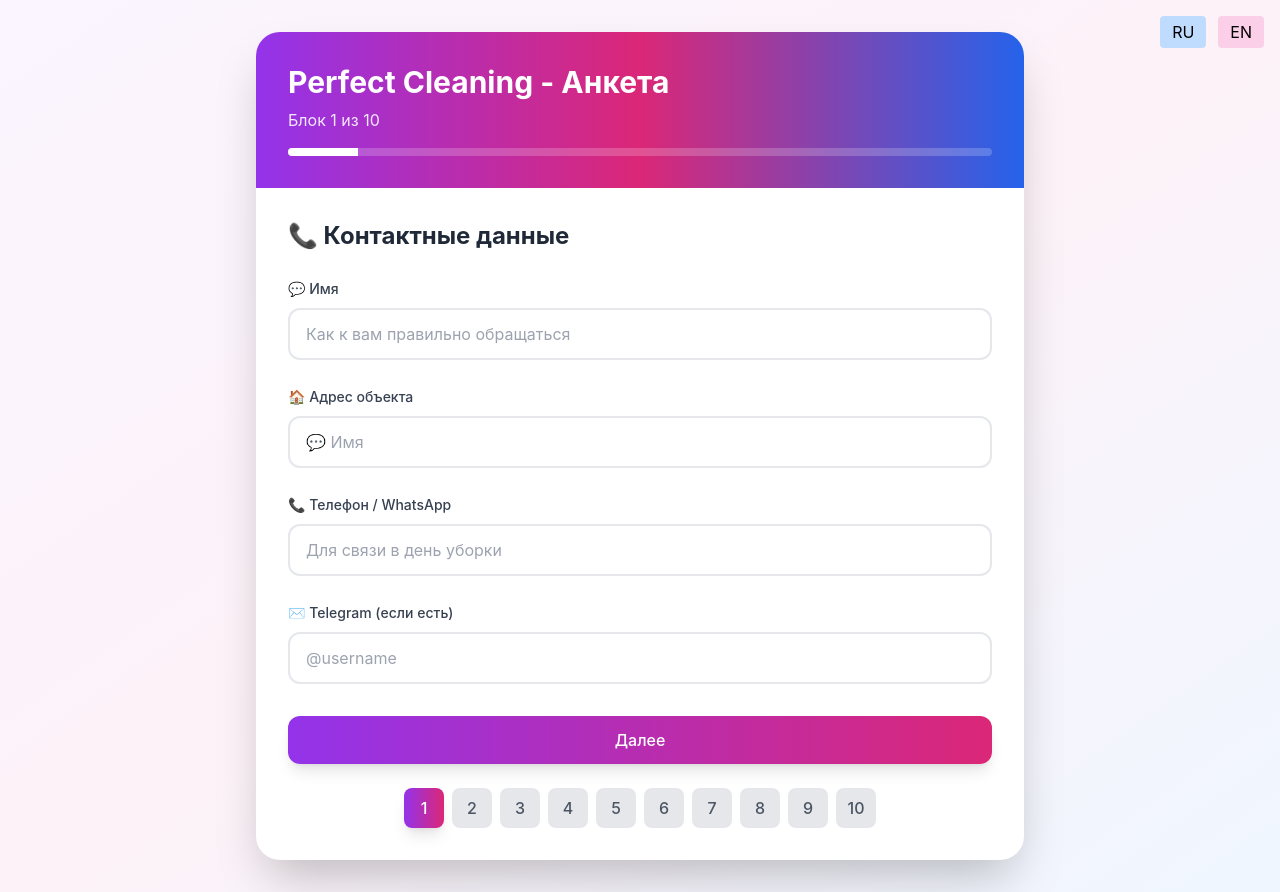
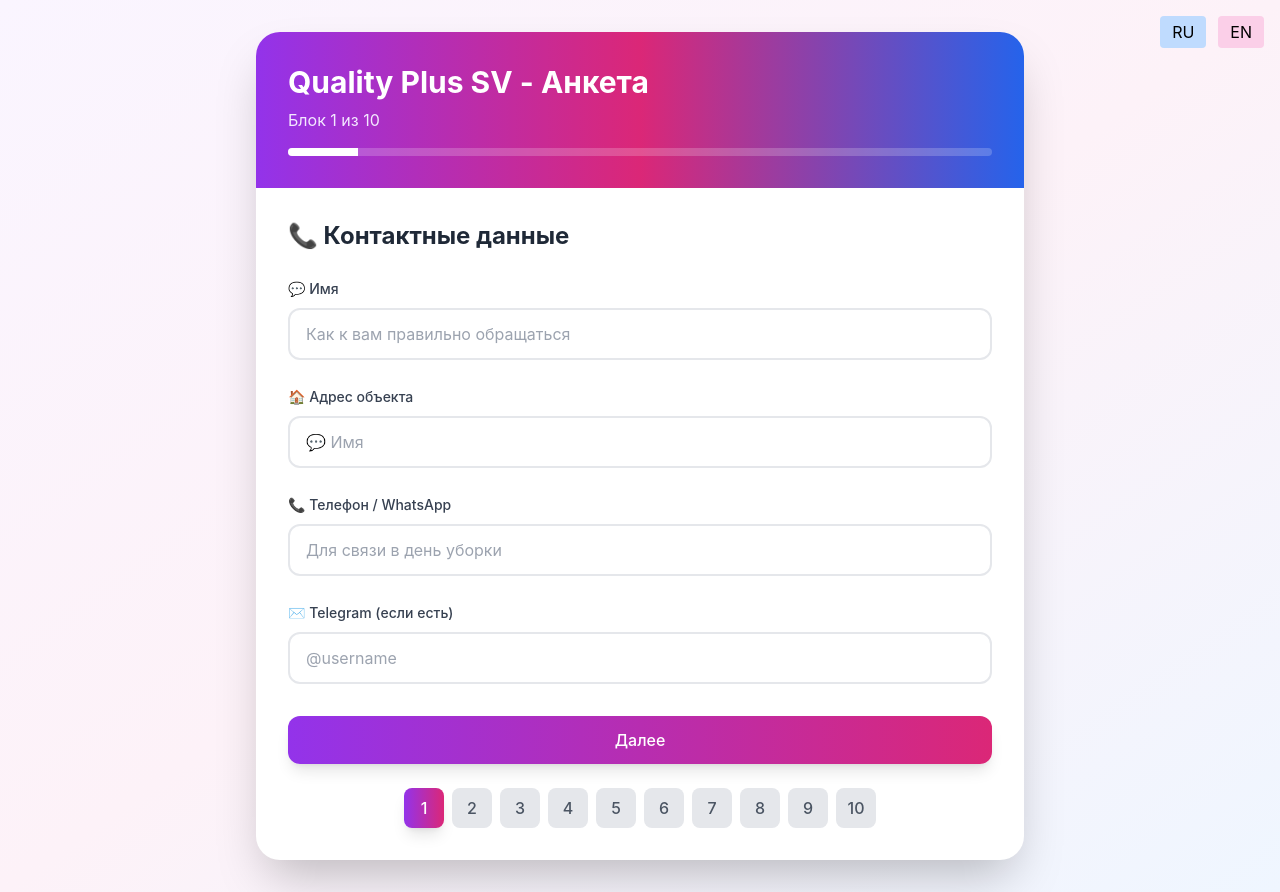
Before and after one commit to AL0RIAN/cleaning-form, a website: page index.html in a window 1280 px wide. Drawn offline with nearby package versions, Linux system fonts and the light colour scheme.

Commit message:
chore: minor

```diff
--- a/index.html
+++ b/index.html
@@ -20,7 +20,7 @@
         <div class="bg-white rounded-3xl shadow-2xl overflow-hidden">
             <!-- Header -->
             <div class="bg-gradient-to-r from-purple-600 via-pink-600 to-blue-600 p-8 text-white">
-                <h1 class="text-3xl font-bold mb-2" id="logoName">Perfect Cleaning - Анкета</h1>
+                <h1 class="text-3xl font-bold mb-2" id="logoName">Quality Plus SV - Анкета</h1>
                 <p class="text-purple-100" id="blockCounter">Блок 1 из 10</p>
                 <div class="mt-4 bg-white/20 rounded-full h-2 overflow-hidden">
                     <div id="progressBar" class="h-full bg-white transition-all duration-500 ease-out" style="width: 10%"></div>
@@ -320,7 +320,7 @@
             document.getElementById('blockContent').innerHTML = block.render();
             document.getElementById('blockCounter').textContent = `${i18n[currentLang]['block']} ${currentBlock} ${i18n[currentLang]['of']} ${totalBlocks}`;
             document.getElementById('progressBar').style.width = `${(currentBlock / totalBlocks) * 100}%`;
-            document.getElementById('logoName').textContent = `Perfect Cleaning - ${i18n[currentLang]['logo']}`;
+            document.getElementById('logoName').textContent = `Quality Plus SV - ${i18n[currentLang]['logo']}`;
 
 
             document.getElementById('prevBtn').style.display = currentBlock > 1 ? 'block' : 'none';
```
Also changed, not shown: README.md (deleted).
